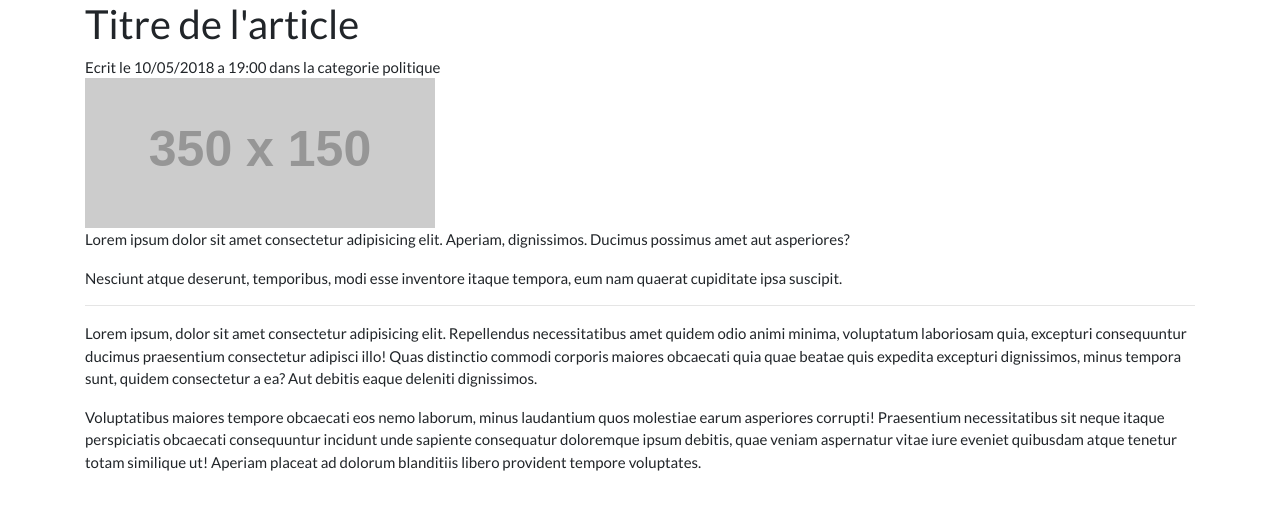
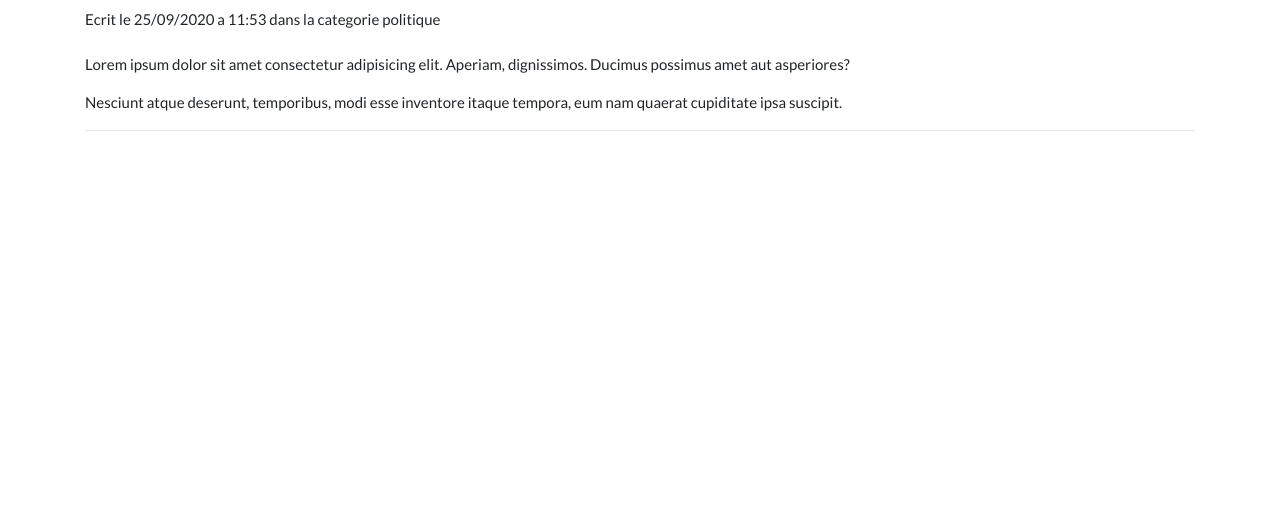
Before and after one commit to ElieHousseini/CRUD-Symphony-mySQL-Bootstrap-2, a Symfony app: template templates/blog/show.html.twig in a window 1280 px wide. Shown: the part 71-581 px from the top of the page. Run offline with Twig, Linux system fonts and the light colour scheme; the template is opened without the code that fills it, so the values that code supplies are empty; grey boxes labelled with a size stand in for pictures from a placeholder-image service; some libraries are stand-ins or nearby versions.

Commit message:
adding modifying the links to be dynamic

```diff
--- a/templates/blog/show.html.twig
+++ b/templates/blog/show.html.twig
@@ -4,23 +4,17 @@
 
 {% block body %}
 <article>
-  <h2>Titre de l'article</h2>
-  <div class="metadata">Ecrit le 10/05/2018 a 19:00 dans la categorie politique</div>
+  <h2>{{article.title}}</h2>
+  <div class="metadata">Ecrit le {{article.createdAt | date('d/m/Y')}} a {{article.createdAt | date('H:i')}} dans la
+    categorie politique</div>
   <div class="content">
-    <img src="http://placehold.it/350x150" alt="">
+    <img src="{{article.image}}" alt="">
     <p>Lorem ipsum dolor sit amet consectetur adipisicing elit. Aperiam, dignissimos. Ducimus possimus amet aut
       asperiores?</p>
     <p>Nesciunt atque deserunt, temporibus, modi esse inventore itaque tempora, eum nam quaerat cupiditate ipsa
       suscipit.</p>
     <hr>
-    <p>Lorem ipsum, dolor sit amet consectetur adipisicing elit. Repellendus necessitatibus amet quidem odio animi
-      minima, voluptatum laboriosam quia, excepturi consequuntur ducimus praesentium consectetur adipisci illo! Quas
-      distinctio commodi corporis maiores obcaecati quia quae beatae quis expedita excepturi dignissimos, minus tempora
-      sunt, quidem consectetur a ea? Aut debitis eaque deleniti dignissimos.</p>
-    <p>Voluptatibus maiores tempore obcaecati eos nemo laborum, minus laudantium quos molestiae earum asperiores
-      corrupti! Praesentium necessitatibus sit neque itaque perspiciatis obcaecati consequuntur incidunt unde sapiente
-      consequatur doloremque ipsum debitis, quae veniam aspernatur vitae iure eveniet quibusdam atque tenetur totam
-      similique ut! Aperiam placeat ad dolorum blanditiis libero provident tempore voluptates.</p>
+    {{article.content | raw}}
   </div>
 </article>
 {% endblock body %}
```
Also changed, not shown: src/Controller/BlogController.php (+7 -3 lines), templates/blog/index.html.twig (+6 -8 lines).
